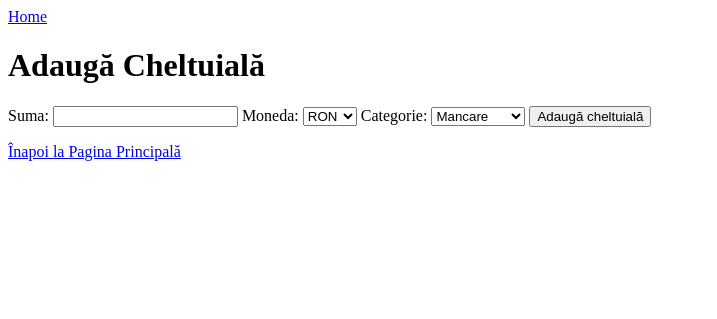
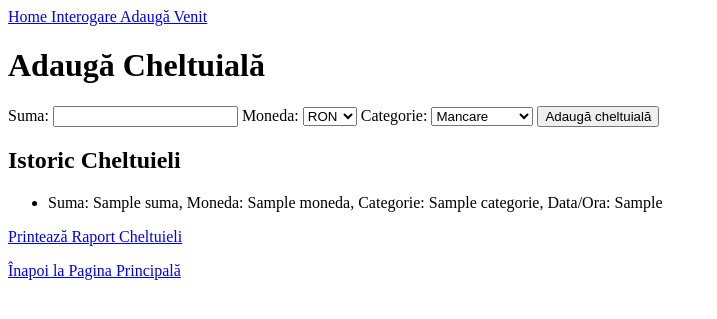
Before and after one commit to PetitEvilGenius/BDNOSQL, a Flask app: page /adauga_cheltuiala in a window 1280 px wide. Shown: the top 319 px of the page, without its empty margins (0-717 px from the left). Run offline with Flask 3, Linux system fonts and the light colour scheme; a database or web service that is not in the repository returns one stand-in record (values such as "Sample title").

Commit message:
Introdusa posibilitatea de a genera rapoarte PDF

```diff
--- a/main.py
+++ b/main.py
@@ -1,6 +1,9 @@
-from flask import Flask, render_template, request, redirect, url_for
+from flask import Flask, render_template, request, redirect, url_for, make_response
 from pymongo import MongoClient
 from datetime import datetime
+from io import BytesIO
+from reportlab.pdfgen import canvas
+from reportlab.lib.pagesizes import letter
 
 app = Flask(__name__)
 
@@ -9,14 +12,103 @@ client = MongoClient('localhost', 27017)
 db = client['exemplu_db']
 colectie = db['finante']
 
+
+def generate_pdf(venituri, cheltuieli, interogare, pagina_curenta=""):
+    buffer = BytesIO()
+    pdf = canvas.Canvas(buffer, pagesize=letter)
+
+    pdf.drawString(72, 800, f"Raport Financiar - Pagina: {pagina_curenta}")
+
+    # Ajustări pentru secțiunea Venituri
+    pdf.drawString(72, 780, "Venituri:")
+    line_height = 15
+    max_lines_per_page = 40
+    current_line = 1
+
+    for venit in venituri:
+        if current_line > max_lines_per_page:
+            pdf.showPage()  # Treci la o nouă pagină
+            current_line = 1
+            pdf.drawString(72, 780, "Venituri:")
+
+        vertical_position = 780 - current_line * line_height
+        pdf.drawString(72, vertical_position,
+                       f"{venit['suma']} {venit['moneda']}, {venit['sursa']}, {venit['data_ora']}")
+        current_line += 1
+
+    # Ajustări pentru secțiunea Cheltuieli
+    pdf.drawString(72, 350, "Cheltuieli:")
+    for cheltuiala in cheltuieli:
+        if current_line > max_lines_per_page:
+            pdf.showPage()  # Treci la o nouă pagină
+            current_line = 1
+            pdf.drawString(72, 350, "Cheltuieli:")
+
+        vertical_position = 350 - current_line * line_height
+        pdf.drawString(72, vertical_position,
+                       f"{cheltuiala['suma']} {cheltuiala['moneda']}, {cheltuiala['categorie']}, {cheltuiala['data_ora']}")
+        current_line += 1
+
+    # Ajustări pentru secțiunea Rezultate interogare
+    pdf.drawString(72, 120, "Rezultate interogare:")
+    for rezultat in interogare:
+        if current_line > max_lines_per_page:
+            pdf.showPage()  # Treci la o nouă pagină
+            current_line = 1
+            pdf.drawString(72, 120, "Rezultate interogare:")
+
+        vertical_position = 120 - current_line * line_height
+        pdf.drawString(72, vertical_position,
+                       f"{rezultat['tip']}, {rezultat['suma']} {rezultat['moneda']}, {rezultat.get('sursa', '') if rezultat['tip'] == 'venit' else rezultat.get('categorie', '')}, {rezultat['data_ora']}")
+        current_line += 1
+
+    pdf.save()
+
+    buffer.seek(0)
+    return buffer
+
 @app.route('/')
 def index():
-    return render_template('index.html')
+    venituri = colectie.find({'tip': 'venit'})
+    cheltuieli = colectie.find({'tip': 'cheltuiala'})
+    return render_template('index.html', venituri=venituri, cheltuieli=cheltuieli)
 
-# ...
+@app.route('/adauga_venit', methods=['GET', 'POST'])
+def adauga_venit():
+    if request.method == 'POST':
+        suma = request.form['suma_venit']
+        moneda = request.form['moneda_venit']
+        sursa = request.form['sursa_venit']
+        data_ora = datetime.now()
+
+        colectie.insert_one({'tip': 'venit', 'suma': suma, 'moneda': moneda, 'sursa': sursa, 'data_ora': data_ora})
+
+    venituri = colectie.find({'tip': 'venit'})
+    cheltuieli = colectie.find({'tip': 'cheltuiala'})
+
+    return render_template('adauga_venit.html', venituri=venituri, cheltuieli=cheltuieli)
+
+@app.route('/adauga_cheltuiala', methods=['GET', 'POST'])
+def adauga_cheltuiala():
+    categorii_cheltuieli = ['Mancare', 'Intretinere', 'Curent', 'Gaze', 'Internet', 'Telefonie', 'Sanatate', 'Investitii', 'Calatorii', 'Iesiri_in_oras', 'Diverse', 'Cadouri']
+
+    if request.method == 'POST':
+        suma = request.form['suma_cheltuiala']
+        moneda = request.form['moneda_cheltuiala']
+        categorie = request.form['categorie_cheltuiala']
+        data_ora = datetime.now()
+
+        colectie.insert_one({'tip': 'cheltuiala', 'suma': suma, 'moneda': moneda, 'categorie': categorie, 'data_ora': data_ora})
+
+    venituri = colectie.find({'tip': 'venit'})
+    cheltuieli = colectie.find({'tip': 'cheltuiala'})
+
+    return render_template('adauga_cheltuiala.html', venituri=venituri, cheltuieli=cheltuieli, categorii_cheltuieli=categorii_cheltuieli)
 
 @app.route('/interogare', methods=['GET', 'POST'])
 def interogare():
+    categorii_cheltuieli = ['Mancare', 'Intretinere', 'Curent', 'Gaze', 'Internet', 'Telefonie', 'Sanatate', 'Investitii', 'Calatorii', 'Iesiri_in_oras', 'Diverse', 'Cadouri']
+
     if request.method == 'POST':
         tip = request.form.get('tip')
         suma = request.form.get('suma')
@@ -44,39 +136,78 @@ def interogare():
             return render_template('interogare.html', mesaj_eroare='Completați cel puțin un câmp pentru a efectua interogarea.')
 
         finante = colectie.find(criterii)
-        return render_template('interogare.html', finante=finante)
+        return render_template('interogare.html', finante=finante, categorii_cheltuieli=categorii_cheltuieli)
 
-    return render_template('interogare.html', mesaj_eroare=None)
+    return render_template('interogare.html', mesaj_eroare=None, categorii_cheltuieli=categorii_cheltuieli)
 
-# ...
+@app.route('/raport_venituri')
+def raport_venituri():
+    venituri = colectie.find({'tip': 'venit'})
+    cheltuieli = colectie.find({'tip': 'cheltuiala'})
+    interogare = []  # Adăugați aici rezultatele interogării dacă este cazul
 
-@app.route('/adauga_venit', methods=['GET', 'POST'])
-def adauga_venit():
-    if request.method == 'POST':
-        suma = request.form['suma_venit']
-        moneda = request.form['moneda_venit']
-        sursa = request.form['sursa_venit']
-        data_ora = datetime.now()
+    pdf_buffer = generate_pdf(venituri, cheltuieli, interogare, "Venituri")
 
-        colectie.insert_one({'tip': 'venit', 'suma': suma, 'moneda': moneda, 'sursa': sursa, 'data_ora': data_ora})
+    response = make_response(pdf_buffer.getvalue())
+    response.headers['Content-Type'] = 'application/pdf'
+    response.headers['Content-Disposition'] = 'attachment; filename=raport_venituri.pdf'
 
-        return redirect(url_for('index'))
+    return response
 
-    return render_template('adauga_venit.html')
+@app.route('/raport_cheltuieli')
+def raport_cheltuieli():
+    venituri = colectie.find({'tip': 'venit'})
+    cheltuieli = colectie.find({'tip': 'cheltuiala'})
+    interogare = []  # Adăugați aici rezultatele interogării dacă este cazul
 
-@app.route('/adauga_cheltuiala', methods=['GET', 'POST'])
-def adauga_cheltuiala():
-    if request.method == 'POST':
-        suma = request.form['suma_cheltuiala']
-        moneda = request.form['moneda_cheltuiala']
-        categorie = request.form['categorie_cheltuiala']
-        data_ora = datetime.now()
+    pdf_buffer = generate_pdf(venituri, cheltuieli, interogare, "Cheltuieli")
 
-        colectie.insert_one({'tip': 'cheltuiala', 'suma': suma, 'moneda': moneda, 'categorie': categorie, 'data_ora': data_ora})
+    response = make_response(pdf_buffer.getvalue())
+    response.headers['Content-Type'] = 'application/pdf'
+    response.headers['Content-Disposition'] = 'attachment; filename=raport_cheltuieli.pdf'
 
-        return redirect(url_for('index'))
+    return response
 
-    return render_template('adauga_cheltuiala.html')
+@app.route('/raport_interogare')
+def raport_interogare():
+    tip = request.args.get('tip', '')
+    suma = request.args.get('suma', '')
+    moneda = request.args.get('moneda', '')
+    sursa = request.args.get('sursa', '')
+    categorie = request.args.get('categorie', '')
+    data = request.args.get('data', '')
+
+    criterii = {}
+
+    if tip:
+        criterii['tip'] = tip
+    if suma:
+        criterii['suma'] = suma
+    if moneda:
+        criterii['moneda'] = moneda
+    if sursa and tip == 'venit':
+        criterii['sursa'] = sursa
+    if categorie and tip == 'cheltuiala':
+        criterii['categorie'] = categorie
+    if data:
+        criterii['data_ora'] = {"$regex": f"^{data}"}
+
+    if not criterii:
+        venituri = colectie.find({'tip': 'venit'})
+        cheltuieli = colectie.find({'tip': 'cheltuiala'})
+        interogare = colectie.find({})
+    else:
+        venituri = colectie.find({'tip': 'venit', **criterii})
+        cheltuieli = colectie.find({'tip': 'cheltuiala', **criterii})
+        interogare = colectie.find(criterii)
+
+    pdf_buffer = generate_pdf(venituri, cheltuieli, interogare, "Interogare")
+
+    response = make_response(pdf_buffer.getvalue())
+    response.headers['Content-Type'] = 'application/pdf'
+    response.headers['Content-Disposition'] = 'attachment; filename=raport_interogare.pdf'
+
+    return response
 
 if __name__ == '__main__':
     app.run(debug=True)
--- a/templates/adauga_cheltuiala.html
+++ b/templates/adauga_cheltuiala.html
@@ -8,7 +8,9 @@
 </head>
 <body>
     <nav>
-        <a href="{{ url_for('index') }}">Home</a>
+        <a href="{{ url_for('index') }}"> Home </a>
+        <a href="{{ url_for('interogare') }}"> Interogare </a>
+        <a href="{{ url_for('adauga_venit') }}"> Adaugă Venit </a>
     </nav>
 
     <h1>Adaugă Cheltuială</h1>
@@ -25,23 +27,23 @@
         </select>
         <label for="categorie_cheltuiala">Categorie:</label>
         <select name="categorie_cheltuiala" required>
-            <option value="Mancare">Mancare</option>
-            <option value="Intretinere">Intretinere</option>
-            <option value="Curent">Curent</option>
-            <option value="Gaze">Gaze</option>
-            <option value="Internet">Internet</option>
-            <option value="Telefonie">Telefonie</option>
-            <option value="Sanatate">Sanatate</option>
-            <option value="Investitii">Investitii</option>
-            <option value="Calatorii">Calatorii</option>
-            <option value="Iesiri_in_oras">Iesiri in oras</option>
-            <option value="Diverse">Diverse</option>
-            <option value="Cadouri">Cadouri</option>
-            <option value="Chirie">Chirie</option>
-            <option value="Economii">Economii</option>
+            {% for categorie in categorii_cheltuieli %}
+                <option value="{{ categorie }}">{{ categorie }}</option>
+            {% endfor %}
         </select>
+        <!-- Adăugați următoarele două linii la sfârșitul form-ului -->
         <button type="submit">Adaugă cheltuială</button>
     </form>
+
+    <h2>Istoric Cheltuieli</h2>
+    <ul>
+        {% for cheltuiala in cheltuieli %}
+            <li>Suma: {{ cheltuiala.suma }}, Moneda: {{ cheltuiala.moneda }}, Categorie: {{ cheltuiala.categorie }}, Data/Ora: {{ cheltuiala.data_ora }}</li>
+        {% endfor %}
+    </ul>
+
+    <!-- Adăugați următoarea linie pentru butonul de printare -->
+    <p><a href="{{ url_for('raport_cheltuieli') }}" target="_blank">Printează Raport Cheltuieli</a></p>
 
     <p><a href="{{ url_for('index') }}">Înapoi la Pagina Principală</a></p>
 </body>
```
Also changed, not shown: templates/adauga_venit.html (+13 -0 lines), templates/interogare.html (+42 -15 lines).
